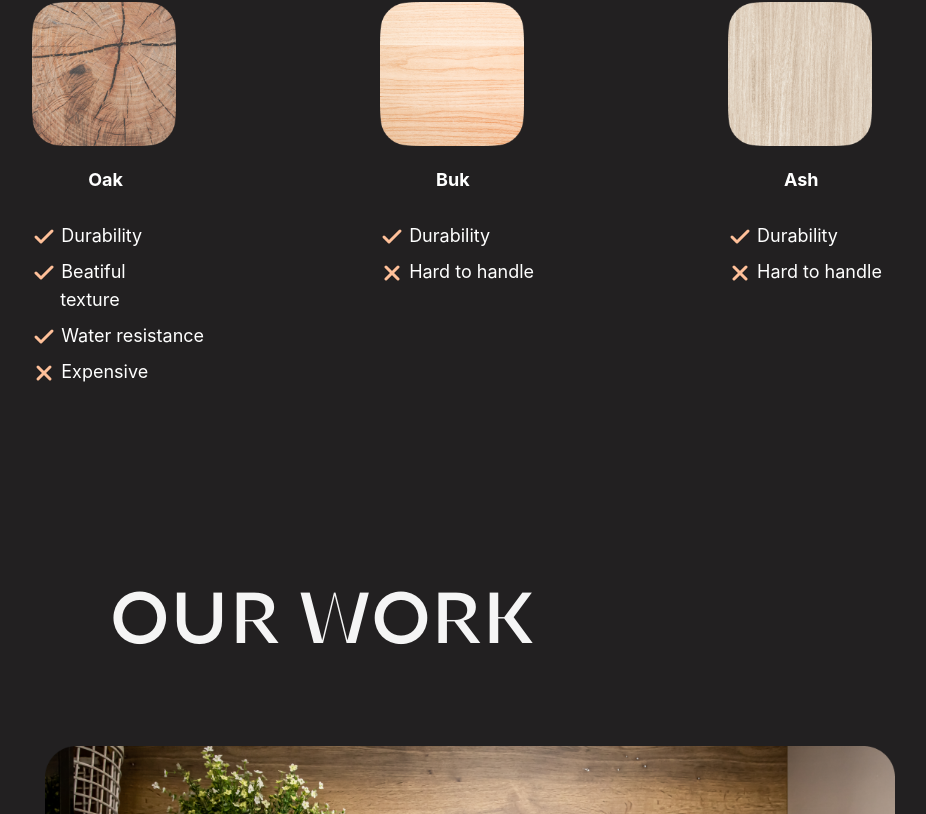
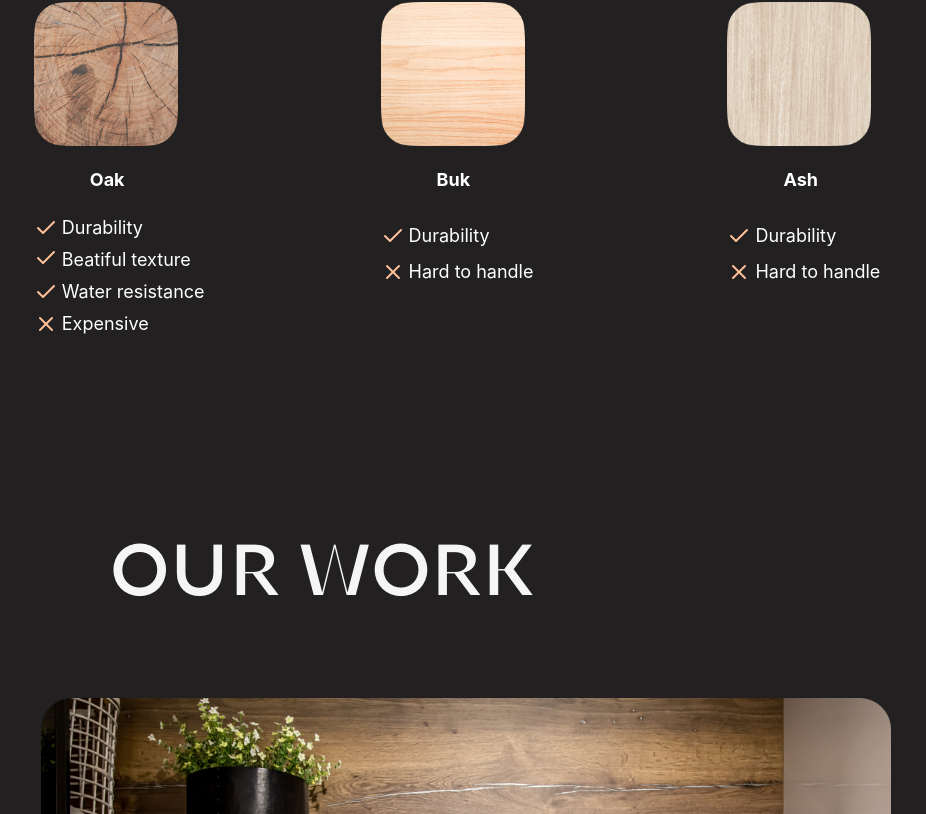
Before and after one commit to arTurrrg/wood-products, a React (Vite) app: page / in a window 1280 px wide. Shown: the part 1246-2060 px from the top of the page, without its empty margins (174-1100 px from the left). Built offline with nearby package versions, Linux system fonts and the light colour scheme.

Commit message:
finished home page

```diff
--- a/src/pages/Home/Home.tsx
+++ b/src/pages/Home/Home.tsx
@@ -4,7 +4,7 @@ import HomeGallery from '@/shared/components/HomeGallery/HomeGallery';
 import HomeAdvantagesWorkingWithUs from './HomeAdvantagesWorkingWithUs/HomeAdvantagesWorkingWithUs';
 import HomeAbout from '@/shared/components/HomeAbout/HomeAbout';
 import HomeContact from '@/shared/components/HomeContact/HomeContact';
-import Footer from '@/shared/components/Footer/footer';
+import Footer from '@/shared/components/Footer/Footer';
 
 export default function Home() {
   return (
--- a/src/shared/components/Footer/Footer.tsx
+++ b/src/shared/components/Footer/Footer.tsx
@@ -1,10 +1,29 @@
 import Logo from '@/assets/images/logo.png';
+import { MapPin, PhoneCall } from 'lucide-react';
 
-export default function Footer() {
+export default function footer() {
   return (
-    <div className="bg-[#1d1c1c] relative">
-      <div className="container flex justify-between items-center my-16">
-        <img src={Logo} alt="" />
+    <div>
+      <div className="bg-[#1d1c1c] shadow-inner drop-shadow-glow">
+        <div className="container py-7">
+          <div className="flex items-center justify-between text-neutral-100 text-2xl">
+            <img src={Logo} alt="" />
+            <div className="flex items-center">
+              <PhoneCall className="size-10 mr-2" />
+              <div>
+                <p>+420 000 000 000</p>
+              </div>
+            </div>
+            <div className="flex items-center">
+              <MapPin className="size-10 mr-2" />
+              <div>
+                <p>Na Plzeňce 1166/0</p>
+                <p>150 00</p>
+              </div>
+            </div>
+          </div>
+          <p className="text-neutral-100 py-12">Privacy Policy</p>
+        </div>
       </div>
     </div>
   );
--- a/src/shared/components/HomeAbout/HomeAboutCard/RightAboutCard.tsx
+++ b/src/shared/components/HomeAbout/HomeAboutCard/RightAboutCard.tsx
@@ -6,7 +6,11 @@ export default function RightProductsCard() {
   return (
     <div className="w-[450px]">
       <img src={Person1} alt="" className="h-40 ml-64" />
-      <img src={Person2} alt="" className="h-60 ml-20 -mt-10" />
+      <img
+        src={Person2}
+        alt=""
+        className="h-60 ml-20 -mt-10 border-8 border-[#1E0C06] z-10 relative rounded-3xl"
+      />
       <img src={Person3} alt="" className="h-36 ml-64 mt-3" />
     </div>
   );
--- a/src/shared/components/HomeContact/HomeContact.tsx
+++ b/src/shared/components/HomeContact/HomeContact.tsx
@@ -7,7 +7,7 @@ export default function HomeContact() {
       <p className="text-neutral-100 text-7xl font-[KyivTypeSans] flex justify-end">
         ANY QUESTIONS?
       </p>
-      <div className="flex justify-end space-x-36">
+      <div className="flex justify-end space-x-10">
         <div>
           <div className="mx-auto max-w-[400px] mt-10 space-y-5">
             <input
@@ -34,7 +34,7 @@ export default function HomeContact() {
           <p>Write to us and we will be sure to</p>
           <p>answer all your questions and give</p>
           <p>you a comprehensive consultation.</p>
-          <div className="flex justify-end pt-24">
+          <div className="flex justify-end relative top-40">
             <img src={Wood} alt="" className="w-[477px] h-[482px]" />
           </div>
         </div>
--- a/src/shared/components/HomeGallery/HomeOurWork/HomeOurWork.tsx
+++ b/src/shared/components/HomeGallery/HomeOurWork/HomeOurWork.tsx
@@ -7,19 +7,13 @@ export default function HomeOurWork() {
         <p>OUR WORK</p>
       </div>
       <div className="flex items-center pt-24 space-x-6">
-        <MoveLeft
-          className="text-[#A3B8D7] cursor-pointer hover:text-[#7ca8eb]"
-          size={55}
-        />
+        <MoveLeft className="text-[#A3B8D7] cursor-pointer hover:text-[#7ca8eb] size-12" />
         <img src={ModernKitchen} alt="" className="w-[850px] " />
-        <MoveRight
-          className="text-[#A3B8D7] cursor-pointer hover:text-[#7ca8eb]"
-          size={48}
-        />
+        <MoveRight className="text-[#A3B8D7] cursor-pointer hover:text-[#7ca8eb] size-12" />
       </div>
       <div className="flex items-center justify-center pt-4 space-x-4">
         <Circle className="text-[#728BAD]" />
-        <Circle className="text-[#728BAD]" fill="#D5DCEE" />
+        <Circle className="text-[#728BAD] fill-[#D5DCEE]" />
         <Circle className="text-[#728BAD]" />
       </div>
     </div>
--- a/src/shared/components/HomeGallery/HomeWoodsType/AshWoodsType.tsx
+++ b/src/shared/components/HomeGallery/HomeWoodsType/AshWoodsType.tsx
@@ -7,12 +7,18 @@ export default function BukWoodsType() {
       <img src={Ash} alt="" className="h-36" />
       <div className="space-y-2 text-white text-lg">
         <p className="text-lg font-bold pl-14 pt-5 pb-5">Ash</p>
-        <p>
-          <Check className="inline text-[#FFC099]" strokeWidth={3} /> Durability
-        </p>
-        <p>
-          <X className="inline text-[#FFC099]" strokeWidth={3} /> Hard to handle
-        </p>
+        <div className="flex items-center space-x-1">
+          <Check className="inline text-[#FFC099]" />
+          <div>
+            <p>Durability</p>
+          </div>
+        </div>
+        <div className="flex items-center space-x-1">
+          <X className="inline text-[#FFC099]" />
+          <div>
+            <p>Hard to handle</p>
+          </div>
+        </div>
       </div>
     </div>
   );
--- a/src/shared/components/HomeGallery/HomeWoodsType/BukWoodsType.tsx
+++ b/src/shared/components/HomeGallery/HomeWoodsType/BukWoodsType.tsx
@@ -7,12 +7,18 @@ export default function BukWoodsType() {
       <img src={Buk} alt="" className="h-36" />
       <div className="space-y-2 text-white text-lg">
         <p className="text-lg font-bold pl-14 pt-5 pb-5">Buk</p>
-        <p>
-          <Check className="inline text-[#FFC099]" strokeWidth={3} /> Durability
-        </p>
-        <p>
-          <X className="inline text-[#FFC099]" strokeWidth={3} /> Hard to handle
-        </p>
+        <div className="flex items-center space-x-1">
+          <Check className="inline text-[#FFC099]" />
+          <div>
+            <p>Durability</p>
+          </div>
+        </div>
+        <div className="flex items-center space-x-1">
+          <X className="inline text-[#FFC099]" />
+          <div>
+            <p>Hard to handle</p>
+          </div>
+        </div>
       </div>
     </div>
   );
--- a/src/shared/components/HomeGallery/HomeWoodsType/OakWoodsType.tsx
+++ b/src/shared/components/HomeGallery/HomeWoodsType/OakWoodsType.tsx
@@ -5,22 +5,34 @@ export default function OakWoodsType() {
   return (
     <div>
       <img src={Oak} alt="" className="h-36" />
-      <div className="space-y-2 text-white text-lg">
-        <p className="text-lg font-bold pl-14 pt-5 pb-5">Oak</p>
-        <p>
-          <Check className="inline text-[#FFC099]" strokeWidth={3} /> Durability
-        </p>
-        <p>
-          <Check className="inline text-[#FFC099]" strokeWidth={3} /> Beatiful
-          <p className="pl-7">texture</p>
-        </p>
-        <p>
-          <Check className="inline text-[#FFC099]" strokeWidth={3} /> Water
-          resistance
-        </p>
-        <p>
-          <X className="inline text-[#FFC099]" strokeWidth={3} /> Expensive
-        </p>
+      <div className="text-white text-lg">
+        <p className="text-lg font-bold pl-14 py-5">Oak</p>
+        <div className="space-y-1">
+          <div className="flex items-center space-x-1">
+            <Check className="text-[#FFC099]" />
+            <div>
+              <p>Durability</p>
+            </div>
+          </div>
+          <div className="flex items-start space-x-1">
+            <Check className="text-[#FFC099]" />
+            <div>
+              <p>Beatiful texture</p>
+            </div>
+          </div>
+          <div className="flex items-center  space-x-1">
+            <Check className="text-[#FFC099]" />
+            <div>
+              <p>Water resistance</p>
+            </div>
+          </div>
+          <div className="flex items-center  space-x-1">
+            <X className="text-[#FFC099]" />
+            <div>
+              <p>Expensive</p>
+            </div>
+          </div>
+        </div>
       </div>
     </div>
   );
```
